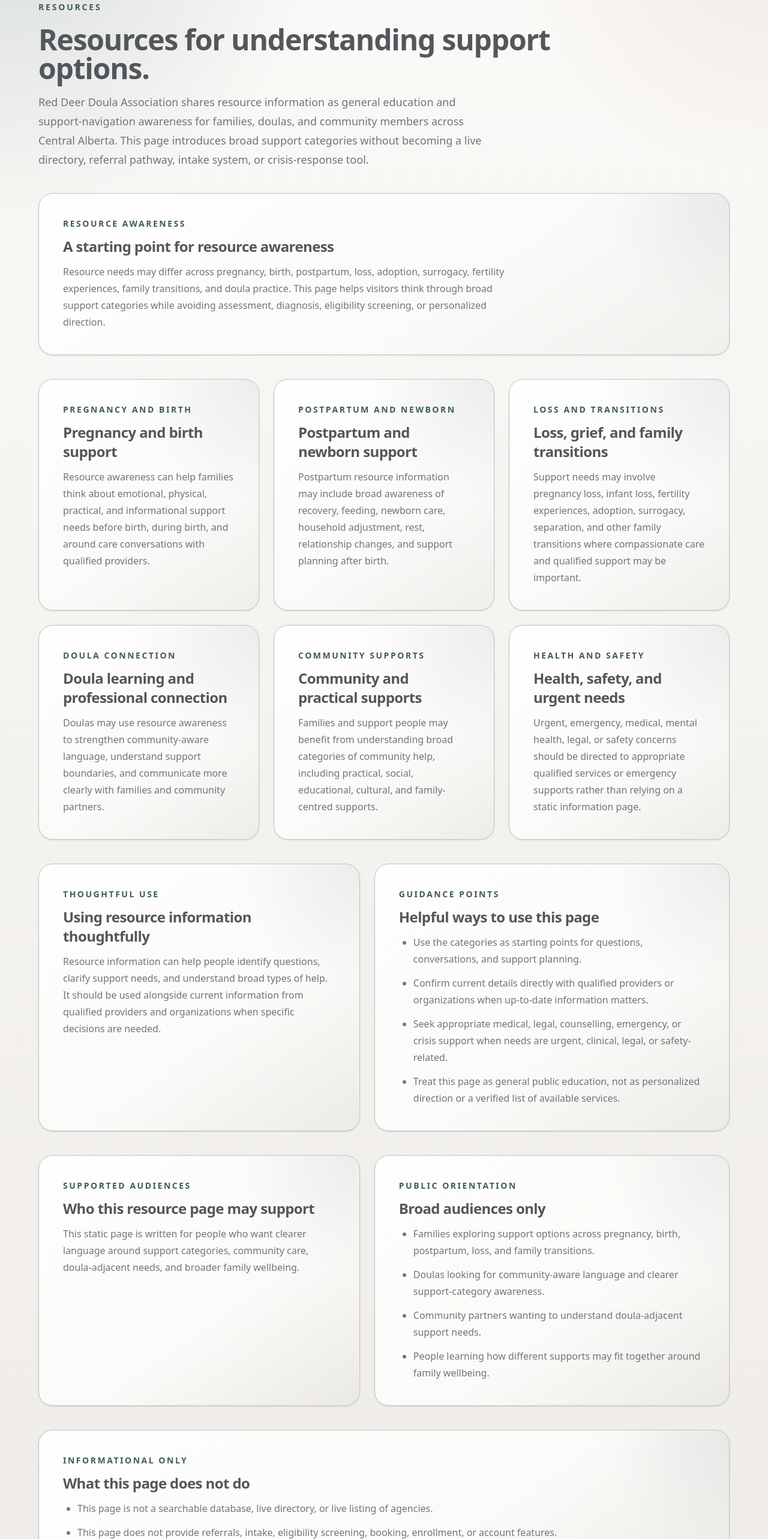
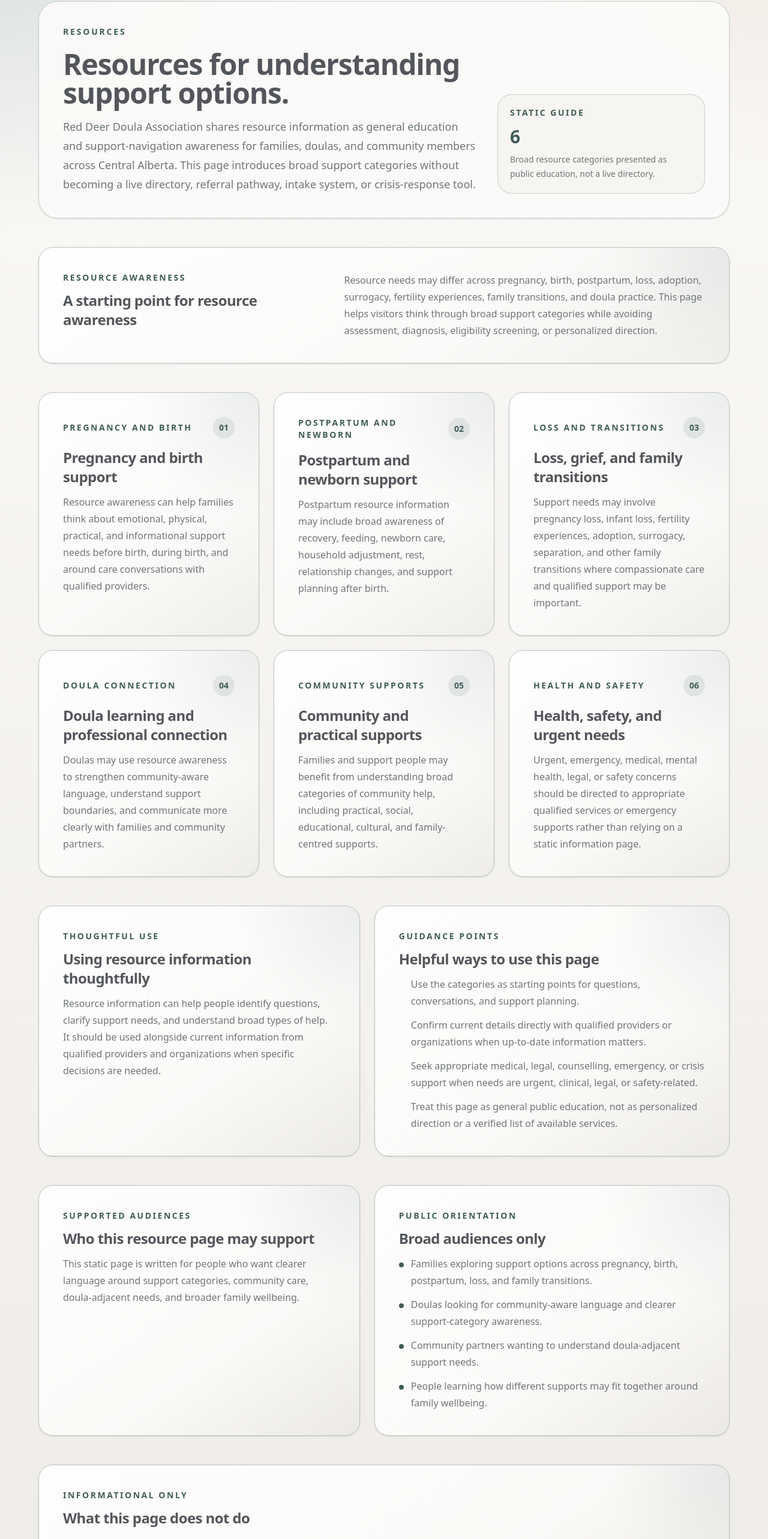
Before and after one commit to hickdwayne-rdp/rdda-platform, a Next.js app in the folder repo/: page /resources in a window 1280 px wide. Shown: the part 159-2725 px from the top of the page at 60% size. Built offline with nearby package versions, Linux system fonts and the light colour scheme.

Commit message:
Polish RDDA resources page visuals

```diff
--- a/repo/src/app/resources/page.tsx
+++ b/repo/src/app/resources/page.tsx
@@ -66,8 +66,10 @@ export default function ResourcesPage() {
   return (
     <PageShell>
       <PageContainer>
-        <main className="space-y-10 py-12 md:py-16">
-          <section className="space-y-5">
+        <main className="space-y-12 py-12 md:py-16">
+          <section className="overflow-hidden rounded-[2rem] border border-border/80 bg-card/95 p-6 shadow-sm md:p-10">
+            <div className="grid gap-8 lg:grid-cols-[minmax(0,1.1fr)_minmax(16rem,0.55fr)] lg:items-end">
+              <div className="space-y-5">
                 <p className="text-sm font-semibold uppercase tracking-[0.2em] text-primary">
                   Resources
                 </p>
@@ -78,23 +80,39 @@ export default function ResourcesPage() {
                   </h1>
 
                   <p className="max-w-3xl text-lg leading-8 text-muted-foreground">
-                Red Deer Doula Association shares resource information as general
-                education and support-navigation awareness for families, doulas,
-                and community members across Central Alberta. This page introduces
-                broad support categories without becoming a live directory,
-                referral pathway, intake system, or crisis-response tool.
+                    Red Deer Doula Association shares resource information as
+                    general education and support-navigation awareness for
+                    families, doulas, and community members across Central
+                    Alberta. This page introduces broad support categories
+                    without becoming a live directory, referral pathway, intake
+                    system, or crisis-response tool.
                   </p>
+                </div>
+              </div>
+
+              <div className="rounded-[1.5rem] border border-border/80 bg-background/70 p-5">
+                <p className="text-sm font-semibold uppercase tracking-[0.18em] text-primary">
+                  Static guide
+                </p>
+                <p className="mt-3 text-3xl font-semibold text-primary">6</p>
+                <p className="mt-2 text-sm leading-6 text-muted-foreground">
+                  Broad resource categories presented as public education, not a
+                  live directory.
+                </p>
+              </div>
             </div>
           </section>
 
           <SectionCard>
-            <div className="max-w-3xl space-y-3">
+            <div className="grid gap-6 md:grid-cols-[minmax(0,0.85fr)_minmax(0,1.15fr)] md:items-start">
+              <div className="space-y-3">
                 <p className="text-sm font-semibold uppercase tracking-[0.18em] text-primary">
                   Resource awareness
                 </p>
                 <h2 className="text-2xl font-semibold tracking-tight text-foreground">
                   A starting point for resource awareness
                 </h2>
+              </div>
               <p className="leading-7 text-muted-foreground">
                 Resource needs may differ across pregnancy, birth, postpartum,
                 loss, adoption, surrogacy, fertility experiences, family
@@ -106,18 +124,25 @@ export default function ResourcesPage() {
           </SectionCard>
 
           <section className="grid gap-6 md:grid-cols-2 lg:grid-cols-3">
-            {resourceCategories.map((item) => (
-              <SectionCard key={item.title}>
-                <div className="space-y-3">
+            {resourceCategories.map((item, index) => (
+              <SectionCard key={item.title} className="h-full">
+                <div className="flex h-full flex-col gap-4">
+                  <div className="flex items-center justify-between gap-4">
                     <p className="text-sm font-semibold uppercase tracking-[0.18em] text-primary">
                       {item.label}
                     </p>
+                    <span className="flex h-9 w-9 shrink-0 items-center justify-center rounded-full bg-primary/10 text-sm font-semibold text-primary">
+                      {String(index + 1).padStart(2, "0")}
+                    </span>
+                  </div>
+                  <div className="space-y-3">
                     <h2 className="text-2xl font-semibold tracking-tight text-foreground">
                       {item.title}
                     </h2>
                     <p className="leading-7 text-muted-foreground">
                       {item.description}
                     </p>
+                  </div>
                 </div>
               </SectionCard>
             ))}
@@ -149,9 +174,12 @@ export default function ResourcesPage() {
                 <h2 className="text-2xl font-semibold tracking-tight text-foreground">
                   Helpful ways to use this page
                 </h2>
-                <ul className="list-disc space-y-3 pl-6 leading-7 text-muted-foreground">
+                <ul className="space-y-3 leading-7 text-muted-foreground">
                   {resourceUseGuidance.map((item) => (
-                    <li key={item}>{item}</li>
+                    <li key={item} className="flex gap-3">
+                      <span className="mt-3 h-2 w-2 shrink-0 rounded-full bg-secondary" />
+                      <span>{item}</span>
+                    </li>
                   ))}
                 </ul>
               </div>
@@ -168,9 +196,9 @@ export default function ResourcesPage() {
                   Who this resource page may support
                 </h2>
                 <p className="leading-7 text-muted-foreground">
-                  This static page is written for people who want clearer language
-                  around support categories, community care, doula-adjacent needs,
-                  and broader family wellbeing.
+                  This static page is written for people who want clearer
+                  language around support categories, community care,
+                  doula-adjacent needs, and broader family wellbeing.
                 </p>
               </div>
             </SectionCard>
@@ -183,9 +211,12 @@ export default function ResourcesPage() {
                 <h2 className="text-2xl font-semibold tracking-tight text-foreground">
                   Broad audiences only
                 </h2>
-                <ul className="list-disc space-y-3 pl-6 leading-7 text-muted-foreground">
+                <ul className="space-y-3 leading-7 text-muted-foreground">
                   {resourceAudiences.map((item) => (
-                    <li key={item}>{item}</li>
+                    <li key={item} className="flex gap-3">
+                      <span className="mt-3 h-2 w-2 shrink-0 rounded-full bg-primary" />
+                      <span>{item}</span>
+                    </li>
                   ))}
                 </ul>
               </div>
@@ -201,9 +232,12 @@ export default function ResourcesPage() {
                 <h2 className="text-2xl font-semibold tracking-tight text-foreground">
                   What this page does not do
                 </h2>
-                <ul className="list-disc space-y-3 pl-6 leading-7 text-muted-foreground">
+                <ul className="space-y-3 leading-7 text-muted-foreground">
                   {staticBoundaries.map((item) => (
-                    <li key={item}>{item}</li>
+                    <li key={item} className="flex gap-3">
+                      <span className="mt-3 h-2 w-2 shrink-0 rounded-full bg-secondary" />
+                      <span>{item}</span>
+                    </li>
                   ))}
                 </ul>
               </div>
```
Lines whose indentation alone changed are shown as unchanged.
